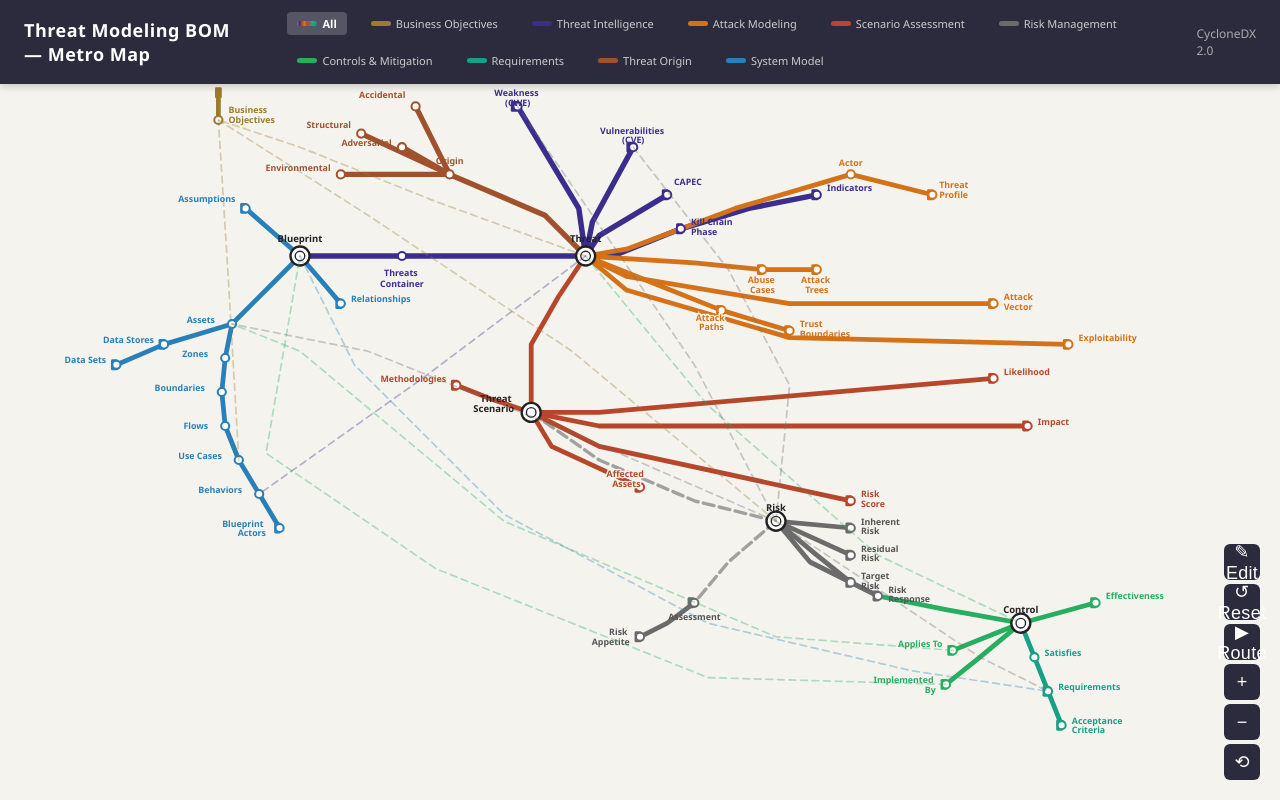
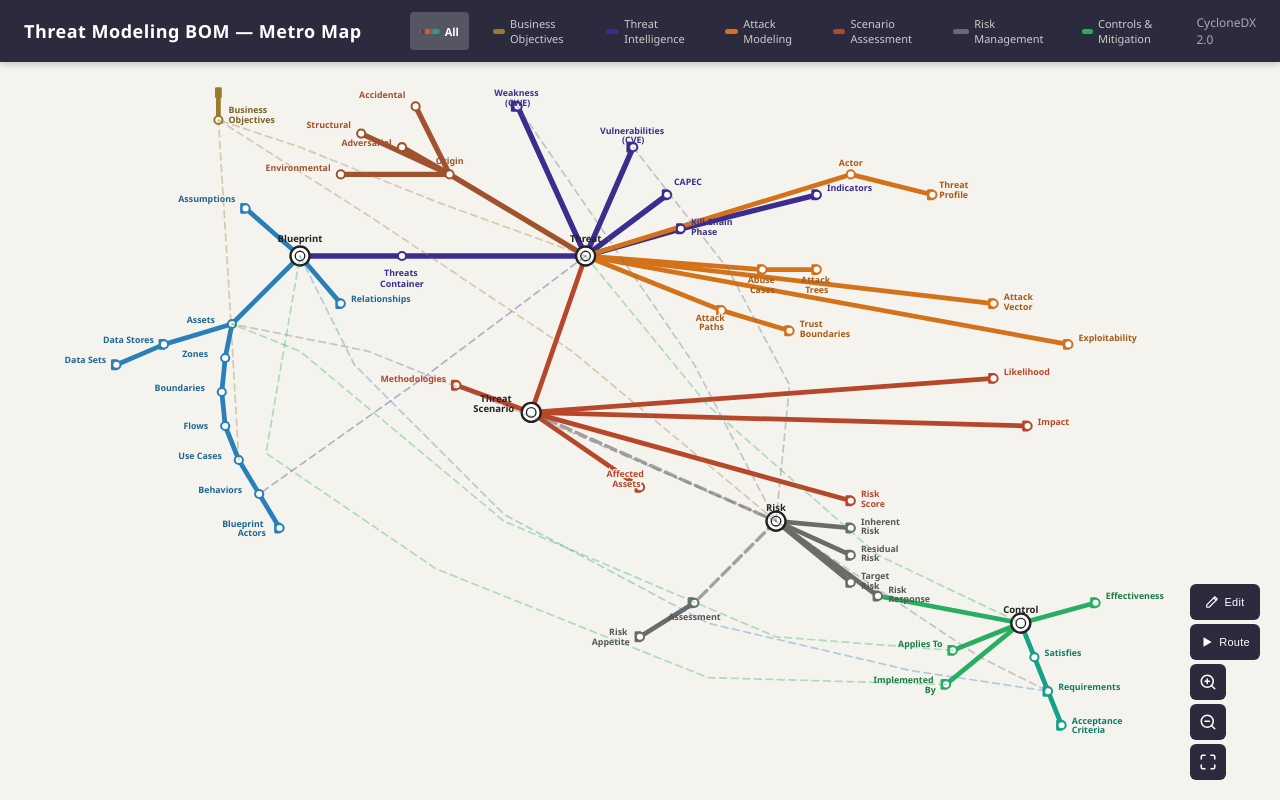
Before and after one commit to vikram-s-narayan/tm-bom-map, a plain HTML site: page index.html in a window 1280 px wide. Drawn offline with Linux system fonts and the light colour scheme.

Commit message:
make lines straight

```diff
--- a/index.html
+++ b/index.html
@@ -33,6 +33,8 @@
     font-size: 18px;
     font-weight: 600;
     letter-spacing: 0.5px;
+    white-space: nowrap;
+    flex-shrink: 0;
   }
 
   #header .subtitle {
@@ -45,8 +47,11 @@
     display: flex;
     gap: 14px;
     margin-left: 32px;
-    flex-wrap: wrap;
-  }
+    overflow-x: auto;
+    scrollbar-width: none;
+  }
+
+  .legend::-webkit-scrollbar { display: none; }
 
   .legend-item {
     display: flex;
@@ -86,6 +91,8 @@
     transition: opacity 0.35s ease;
   }
 
+  #map-group polyline[stroke-dasharray] { pointer-events: none; }
+
   #map-container {
     width: 100vw;
     height: 100vh;
@@ -130,14 +137,14 @@
   }
 
   .label-purple { fill: #3b2d8e; }
-  .label-orange { fill: #d4721a; }
+  .label-orange { fill: #a85a15; }
   .label-red    { fill: #b7472a; }
   .label-gray   { fill: #555; }
-  .label-green  { fill: #27ae60; }
-  .label-teal   { fill: #16a085; }
-  .label-cyan   { fill: #2980b9; }
+  .label-green  { fill: #1a7a43; }
+  .label-teal   { fill: #0e7c65; }
+  .label-cyan   { fill: #1f6691; }
   .label-sienna { fill: #A0522D; }
-  .label-gold  { fill: #9B7B2C; }
+  .label-gold  { fill: #7a6123; }
 
   .hub-circle {
     cursor: pointer;
@@ -203,18 +210,21 @@
   }
 
   #controls button {
-    width: 36px;
     height: 36px;
     border: none;
     background: #2b2b3d;
     color: #fff;
-    font-size: 18px;
     border-radius: 6px;
     cursor: pointer;
     display: flex;
     align-items: center;
     justify-content: center;
-  }
+    gap: 5px;
+  }
+
+  #controls button svg { flex-shrink: 0; }
+
+  #zoom-in, #zoom-out, #zoom-reset { width: 36px; }
 
   #controls button:hover { background: #444; }
 
@@ -310,7 +320,7 @@
   .edit-mode .station-dot.dragging, .edit-mode .hub-circle.dragging { cursor: grabbing; }
   #edit-btn { font-size: 11px; width: auto; padding: 0 10px; letter-spacing: 0.3px; }
   #edit-btn.active { background: #d4721a; color: #fff; }
-  #reset-layout-btn { font-size: 11px; width: auto; padding: 0 10px; letter-spacing: 0.3px; display: none; }
+  #controls #reset-layout-btn { font-size: 11px; width: auto; padding: 0 10px; letter-spacing: 0.3px; display: none; }
   #controls.edit-mode-controls #reset-layout-btn { display: flex; }
 </style>
 </head>
@@ -408,23 +418,23 @@
                 class="line-purple" stroke-width="8"/>
 
       <!-- Threat → Kill Chain Phase -->
-      <polyline points="620,360 660,360 760,320"
+      <polyline points="620,360 760,320"
                 class="line-purple" stroke-width="8"/>
 
       <!-- Threat → CAPEC -->
-      <polyline points="620,360 640,330 740,270"
+      <polyline points="620,360 740,270"
                 class="line-purple" stroke-width="8"/>
 
       <!-- Threat → Vulnerabilities CVE -->
-      <polyline points="620,360 630,310 690,200"
+      <polyline points="620,360 690,200"
                 class="line-purple" stroke-width="8"/>
 
       <!-- Threat → Weakness CWE -->
-      <polyline points="620,360 610,290 520,140"
+      <polyline points="620,360 520,140"
                 class="line-purple" stroke-width="8"/>
 
       <!-- Kill Chain → Indicators -->
-      <polyline points="760,320 860,290 960,270"
+      <polyline points="760,320 960,270"
                 class="line-purple" stroke-width="8"/>
 
       <!-- ============================================ -->
@@ -432,7 +442,7 @@
       <!-- ============================================ -->
 
       <!-- Threat → Origin branch (up-left, between CWE and Assumptions) -->
-      <polyline points="620,360 560,300 420,240"
+      <polyline points="620,360 420,240"
                 class="line-sienna" stroke-width="8"/>
       <!-- Origin → Adversarial -->
       <polyline points="420,240 350,200"
@@ -460,7 +470,7 @@
       <!-- ============================================ -->
 
       <!-- Blueprint → Assets -->
-      <polyline points="200,360 160,400 100,460"
+      <polyline points="200,360 100,460"
                 class="line-cyan" stroke-width="7"/>
 
       <!-- Assets → Zones -->
@@ -504,7 +514,7 @@
                 class="line-cyan" stroke-width="7"/>
 
       <!-- Attack Trees → Abuse Cases → Threat (approach from right) -->
-      <polyline points="960,380 880,380 780,370 620,360"
+      <polyline points="960,380 880,380 620,360"
                 class="line-orange" stroke-width="7"/>
 
       <!-- Threat → Attack Paths → Trust Boundaries (right and down) -->
@@ -520,7 +530,7 @@
       <!-- ============================================ -->
 
       <!-- Threat hub → Actor (top fan line) -->
-      <polyline points="620,360 680,350 840,290 1010,240"
+      <polyline points="620,360 1010,240"
                 class="line-orange" stroke-width="7"/>
 
       <!-- Actor → ThreatProfile 1 (branch from Actor) -->
@@ -528,27 +538,27 @@
                 class="line-orange" stroke-width="7"/>
 
       <!-- Threat hub → Attack Vector (lower-mid fan) -->
-      <polyline points="620,360 680,390 920,430 1220,430"
+      <polyline points="620,360 1220,430"
                 class="line-orange" stroke-width="7"/>
 
       <!-- Threat hub → Exploitability (bottom fan) -->
-      <polyline points="620,360 680,410 920,480 1330,490"
+      <polyline points="620,360 1330,490"
                 class="line-orange" stroke-width="7"/>
 
       <!-- Threat → Threat Scenario (transition to scenario assessment line) -->
-      <polyline points="620,360 580,420 540,490 540,590"
+      <polyline points="620,360 540,590"
                 class="line-red" stroke-width="7"/>
 
       <!-- Threat Scenario → Methodologies (branch left-up) -->
-      <polyline points="540,590 480,570 430,550"
+      <polyline points="540,590 430,550"
                 class="line-red" stroke-width="7"/>
 
       <!-- Threat Scenario → Likelihood -->
-      <polyline points="540,590 640,590 1220,540"
+      <polyline points="540,590 1220,540"
                 class="line-red" stroke-width="7"/>
 
       <!-- Threat Scenario → Impact -->
-      <polyline points="540,590 640,610 1270,610"
+      <polyline points="540,590 1270,610"
                 class="line-red" stroke-width="7"/>
 
       <!-- ============================================ -->
@@ -556,17 +566,17 @@
       <!-- ============================================ -->
 
       <!-- Threat Scenario → Affected Assets (schema: threatScenario.affectedAssets) -->
-      <polyline points="540,590 570,640 700,700"
+      <polyline points="540,590 700,700"
                 class="line-red" stroke-width="7"/>
 
       <!-- Threat Scenario → Risk hub (gray dashed — bom-ref cross-reference via threatScenario.relatedRisks / risk.relatedThreats) -->
-      <polyline points="540,590 640,660 780,720 900,750"
+      <polyline points="540,590 900,750"
                 stroke="#6b6b6b" stroke-width="5" fill="none"
                 stroke-dasharray="16,8" opacity="0.6"
                 stroke-linecap="round" stroke-linejoin="round"/>
 
       <!-- Threat Scenario → Risk Score (schema: threatScenario.riskScore) -->
-      <polyline points="540,590 640,640 1010,720"
+      <polyline points="540,590 1010,720"
                 class="line-red" stroke-width="7"/>
 
       <!-- Risk hub → Inherent Risk -->
@@ -578,21 +588,21 @@
                 class="line-gray" stroke-width="7"/>
 
       <!-- Risk hub → Target Risk -->
-      <polyline points="900,750 960,800 1010,840"
+      <polyline points="900,750 1010,840"
                 class="line-gray" stroke-width="7"/>
 
       <!-- Risk hub → Risk Response -->
-      <polyline points="900,750 950,810 1050,860"
+      <polyline points="900,750 1050,860"
                 class="line-gray" stroke-width="7"/>
 
       <!-- Assessment ↔ Risk hub (dashed — assessment is a peer in the 'risks' container, not a child of risk; references risks via bom-ref) -->
-      <polyline points="900,750 830,810 780,870"
+      <polyline points="900,750 780,870"
                 stroke="#6b6b6b" stroke-width="5" fill="none"
                 stroke-dasharray="16,8" opacity="0.6"
                 stroke-linecap="round" stroke-linejoin="round"/>
 
       <!-- Assessment → Risk Appetite -->
-      <polyline points="780,870 740,900 700,920"
+      <polyline points="780,870 700,920"
                 class="line-gray" stroke-width="7"/>
 
       <!-- ============================================ -->
@@ -600,7 +610,7 @@
       <!-- ============================================ -->
 
       <!-- Risk Response → Control hub -->
-      <polyline points="1050,860 1150,880 1260,900"
+      <polyline points="1050,860 1260,900"
                 class="line-green" stroke-width="7"/>
 
       <!-- Control hub → Effectiveness -->
@@ -612,7 +622,7 @@
                 class="line-green" stroke-width="7"/>
 
       <!-- Control hub → Implemented By (branch left-down) -->
-      <polyline points="1260,900 1200,950 1150,990"
+      <polyline points="1260,900 1150,990"
                 class="line-green" stroke-width="7"/>
 
       <!-- ============================================ -->
@@ -1202,12 +1212,12 @@
 </div>
 
 <div id="controls">
-  <button id="edit-btn" title="Toggle edit mode to drag stations">✎ Edit</button>
-  <button id="reset-layout-btn" title="Reset all stations to original positions">↺ Reset</button>
-  <button id="route-btn" title="Play presentation route">▶ Route</button>
-  <button id="zoom-in" title="Zoom in">+</button>
-  <button id="zoom-out" title="Zoom out">−</button>
-  <button id="zoom-reset" title="Reset view">⟲</button>
+  <button id="edit-btn" title="Toggle edit mode to drag stations"><svg width="14" height="14" viewBox="0 0 24 24" fill="none" stroke="currentColor" stroke-width="2" stroke-linecap="round" stroke-linejoin="round"><path d="M17 3l4 4L7 21H3v-4z"/><path d="M15 5l4 4"/></svg><span>Edit</span></button>
+  <button id="reset-layout-btn" title="Reset all stations to original positions"><svg width="14" height="14" viewBox="0 0 24 24" fill="none" stroke="currentColor" stroke-width="2" stroke-linecap="round" stroke-linejoin="round"><path d="M3 12a9 9 0 1 0 9-9 9.75 9.75 0 0 0-6.74 2.74L3 8"/><path d="M3 3v5h5"/></svg><span>Reset</span></button>
+  <button id="route-btn" title="Play presentation route"><svg width="14" height="14" viewBox="0 0 24 24" fill="currentColor" stroke="none"><path d="M6 4l14 8-14 8z"/></svg><span>Route</span></button>
+  <button id="zoom-in" title="Zoom in"><svg width="18" height="18" viewBox="0 0 24 24" fill="none" stroke="currentColor" stroke-width="2" stroke-linecap="round" stroke-linejoin="round"><circle cx="11" cy="11" r="8"/><line x1="21" y1="21" x2="16.65" y2="16.65"/><line x1="11" y1="8" x2="11" y2="14"/><line x1="8" y1="11" x2="14" y2="11"/></svg></button>
+  <button id="zoom-out" title="Zoom out"><svg width="18" height="18" viewBox="0 0 24 24" fill="none" stroke="currentColor" stroke-width="2" stroke-linecap="round" stroke-linejoin="round"><circle cx="11" cy="11" r="8"/><line x1="21" y1="21" x2="16.65" y2="16.65"/><line x1="8" y1="11" x2="14" y2="11"/></svg></button>
+  <button id="zoom-reset" title="Reset view"><svg width="18" height="18" viewBox="0 0 24 24" fill="none" stroke="currentColor" stroke-width="2" stroke-linecap="round" stroke-linejoin="round"><path d="M8 3H5a2 2 0 0 0-2 2v3"/><path d="M21 8V5a2 2 0 0 0-2-2h-3"/><path d="M3 16v3a2 2 0 0 0 2 2h3"/><path d="M16 21h3a2 2 0 0 0 2-2v-3"/></svg></button>
 </div>
 
 <script>
@@ -1670,7 +1680,7 @@ function applyViewBox() {
 
 function resizeSvg() {
   svgElement.setAttribute('width', window.innerWidth);
-  svgElement.setAttribute('height', window.innerHeight - 52);
+  svgElement.setAttribute('height', Math.max(0, window.innerHeight - 52));
   applyViewBox();
 }
 
@@ -2070,7 +2080,7 @@ function startRoute() {
   routeTrail.setAttribute('points', '');
   routeOverlay.style.display = '';
   phaseBanner.classList.add('visible');
-  routeBtn.textContent = '■ Stop';
+  routeBtn.innerHTML = iconStop + '<span>Stop</span>';
 
   document.querySelectorAll('.station-dot, .hub-circle').forEach(stationElement => {
     stationElement.classList.remove('station-active', 'station-visited');
@@ -2093,7 +2103,7 @@ function resetRoute() {
 
   routeOverlay.style.display = 'none';
   phaseBanner.classList.remove('visible');
-  routeBtn.textContent = '▶ Route';
+  routeBtn.innerHTML = iconPlay + '<span>Route</span>';
 
   trailPoints = [];
   routeTrail.setAttribute('points', '');
@@ -2136,6 +2146,11 @@ let dragStartStationPos = null;
 const editBtn = document.getElementById('edit-btn');
 const resetLayoutBtn = document.getElementById('reset-layout-btn');
 const controlsDiv = document.getElementById('controls');
+
+const iconPencil = '<svg width="14" height="14" viewBox="0 0 24 24" fill="none" stroke="currentColor" stroke-width="2" stroke-linecap="round" stroke-linejoin="round"><path d="M17 3l4 4L7 21H3v-4z"/><path d="M15 5l4 4"/></svg>';
+const iconCheck = '<svg width="14" height="14" viewBox="0 0 24 24" fill="none" stroke="currentColor" stroke-width="2" stroke-linecap="round" stroke-linejoin="round"><path d="M20 6L9 17l-5-5"/></svg>';
+const iconPlay = '<svg width="14" height="14" viewBox="0 0 24 24" fill="currentColor" stroke="none"><path d="M6 4l14 8-14 8z"/></svg>';
+const iconStop = '<svg width="14" height="14" viewBox="0 0 24 24" fill="currentColor" stroke="none"><rect x="4" y="4" width="16" height="16" rx="2"/></svg>';
 
 function clientToSvgPoint(clientX, clientY) {
   const svgPoint = svgElement.createSVGPoint();
@@ -2341,11 +2356,9 @@ function applyLineFilter(lineKey) {
   activeLineFilter = (activeLineFilter === lineKey) ? null : lineKey;
 
   document.querySelectorAll('.legend-item[data-line]').forEach(legendItem => {
-    if (legendItem.dataset.line === 'all') {
-      legendItem.classList.toggle('active', !activeLineFilter);
-    } else {
-      legendItem.classList.toggle('active', legendItem.dataset.line === activeLineFilter);
-    }
+    const isActive = legendItem.dataset.line === 'all' ? !activeLineFilter : legendItem.dataset.line === activeLineFilter;
+    legendItem.classList.toggle('active', isActive);
+    legendItem.setAttribute('aria-pressed', isActive);
   });
 
   const dimOpacity = '0.06';
@@ -2392,6 +2405,9 @@ function applyLineFilter(lineKey) {
 }
 
 document.querySelectorAll('.legend-item[data-line]').forEach(legendItem => {
+  legendItem.setAttribute('tabindex', '0');
+  legendItem.setAttribute('role', 'button');
+  legendItem.setAttribute('aria-pressed', legendItem.classList.contains('active'));
   legendItem.addEventListener('click', () => {
     if (routeActive) return;
     if (legendItem.dataset.line === 'all') {
@@ -2400,13 +2416,19 @@ document.querySelectorAll('.legend-item[data-line]').forEach(legendItem => {
       applyLineFilter(legendItem.dataset.line);
     }
   });
+  legendItem.addEventListener('keydown', (e) => {
+    if (e.key === 'Enter' || e.key === ' ') {
+      e.preventDefault();
+      legendItem.click();
+    }
+  });
 });
 
 // Edit mode toggle
 editBtn.addEventListener('click', () => {
   editModeActive = !editModeActive;
   if (editModeActive) {
-    editBtn.textContent = '✎ Done';
+    editBtn.innerHTML = iconCheck + '<span>Done</span>';
     editBtn.classList.add('active');
     controlsDiv.classList.add('edit-mode-controls');
     mapGroup.classList.add('edit-mode');
@@ -2415,7 +2437,7 @@ editBtn.addEventListener('click', () => {
     routeBtn.disabled = true;
     routeBtn.style.opacity = '0.4';
   } else {
-    editBtn.textContent = '✎ Edit';
+    editBtn.innerHTML = iconPencil + '<span>Edit</span>';
     editBtn.classList.remove('active');
     controlsDiv.classList.remove('edit-mode-controls');
     mapGroup.classList.remove('edit-mode');
```
